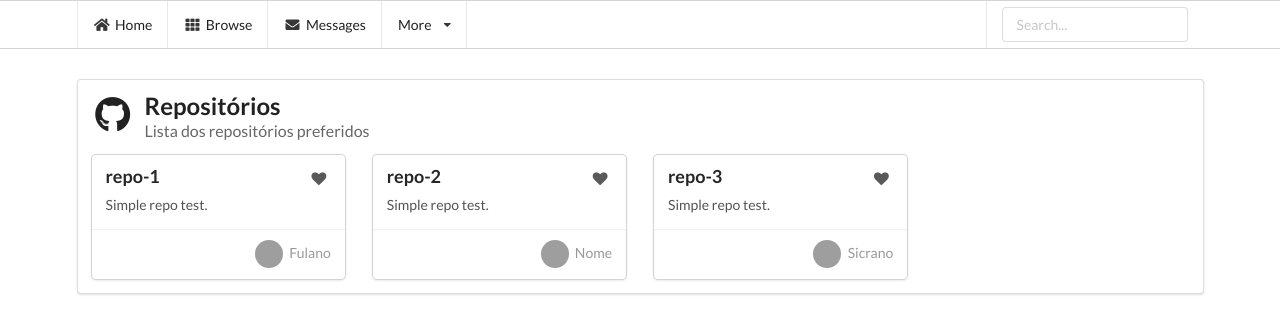
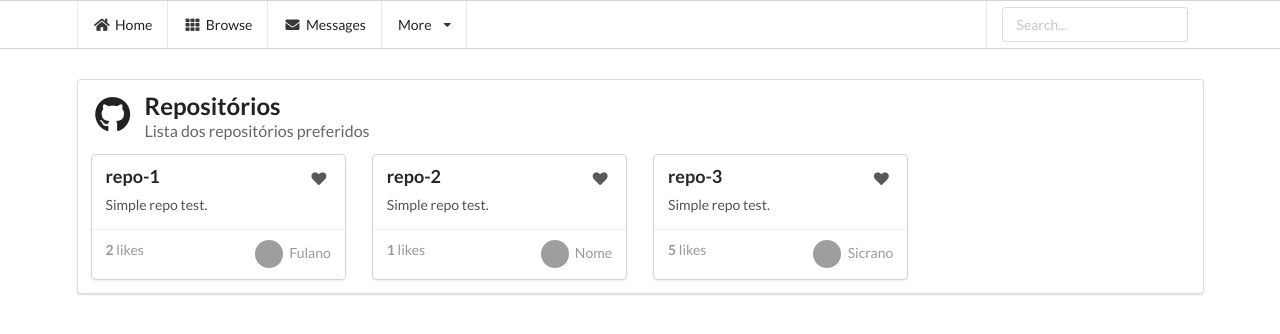
Before and after one commit to adrcav/favly, an Angular app: page / in a window 1280 px wide. Shown: the top 334 px of the page. Built offline with nearby package versions, Linux system fonts and the light colour scheme; grey boxes are pictures that could not be loaded.

Commit message:
created repo component

```diff
--- a/src/app/app.module.ts
+++ b/src/app/app.module.ts
@@ -4,12 +4,14 @@ import { NgModule } from '@angular/core';
 import { AppComponent } from './app.component';
 import { MenuComponent } from './menu/menu.component';
 import { FeedComponent } from './feed/feed.component';
+import { RepoComponent } from './repo/repo.component';
 
 @NgModule({
   declarations: [
     AppComponent,
     MenuComponent,
-    FeedComponent
+    FeedComponent,
+    RepoComponent
   ],
   imports: [
     BrowserModule
--- a/src/app/feed/feed.component.html
+++ b/src/app/feed/feed.component.html
@@ -15,21 +15,8 @@
 
   <div class="ui grid">
     <div class="ui four column row">
-      <div class="column" *ngFor="let repo of repos">
-        <div class="ui card">
-          <div class="content">
-            <i class="right floated like icon"></i>
-            <div class="header">{{ repo.name }}</div>
-            <div class="description">
-              <p>{{ repo.description }}</p>
-            </div>
-          </div>
-          <div class="extra content">
-            <div class="right floated author">
-              <img class="ui avatar image" src="{{ repo.author.avatar }}"> {{ repo.author.name }}
-            </div>
-          </div>
-        </div>
+      <div class="column" *ngFor="let currentRepo of repos">
+        <app-repo [repo]="currentRepo" (likedRepoChild)="handleLikedRepoFromChildComponent($event)"></app-repo>
       </div>
     </div>
   </div>
--- a/src/app/feed/feed.component.ts
+++ b/src/app/feed/feed.component.ts
@@ -14,7 +14,8 @@ export class FeedComponent implements OnInit {
       author: {
         name: 'Fulano',
         avatar: 'https://semantic-ui.com/images/avatar/small/jenny.jpg'
-      }
+      },
+      likes: 2
     },
     {
       name: 'repo-2',
@@ -22,7 +23,8 @@ export class FeedComponent implements OnInit {
       author: {
         name: 'Nome',
         avatar: 'https://semantic-ui.com/images/avatar/small/jenny.jpg'
-      }
+      },
+      likes: 1
     },
     {
       name: 'repo-3',
@@ -30,7 +32,8 @@ export class FeedComponent implements OnInit {
       author: {
         name: 'Sicrano',
         avatar: 'https://semantic-ui.com/images/avatar/small/jenny.jpg'
-      }
+      },
+      likes: 5
     }
   ];
 
@@ -39,4 +42,8 @@ export class FeedComponent implements OnInit {
   ngOnInit() {
   }
 
+  handleLikedRepoFromChildComponent(repo) {
+    repo.likes++;
+  }
+
 }
--- /dev/null
+++ b/src/app/repo/repo.component.html
@@ -0,0 +1,17 @@
+<div class="ui card">
+  <div class="content">
+    <i class="right floated like icon" (click)="likedRepo(repo)"></i>
+    <div class="header">{{ repo.name }}</div>
+    <div class="description">
+      <p>{{ repo.description }}</p>
+    </div>
+  </div>
+  <div class="extra content">
+    <div class="left floated">
+      <strong>{{ repo.likes }}</strong> likes
+    </div>
+    <div class="right floated author">
+      <img class="ui avatar image" src="{{ repo.author.avatar }}"> {{ repo.author.name }}
+    </div>
+  </div>
+</div>
--- /dev/null
+++ b/src/app/repo/repo.component.ts
@@ -0,0 +1,22 @@
+import { Component, Input, Output, EventEmitter, OnInit } from '@angular/core';
+
+@Component({
+  selector: 'app-repo',
+  templateUrl: './repo.component.html',
+  styleUrls: ['./repo.component.css']
+})
+export class RepoComponent implements OnInit {
+
+  @Input() repo;
+  @Output() likedRepoChild = new EventEmitter<any>();
+
+  constructor() { }
+
+  ngOnInit() {
+  }
+
+  likedRepo(repo) {
+    this.likedRepoChild.emit(repo);
+  }
+
+}
```
Also changed, not shown: src/app/repo/repo.component.css (added), 1 other file (tests, documents, lock files or other folders).
